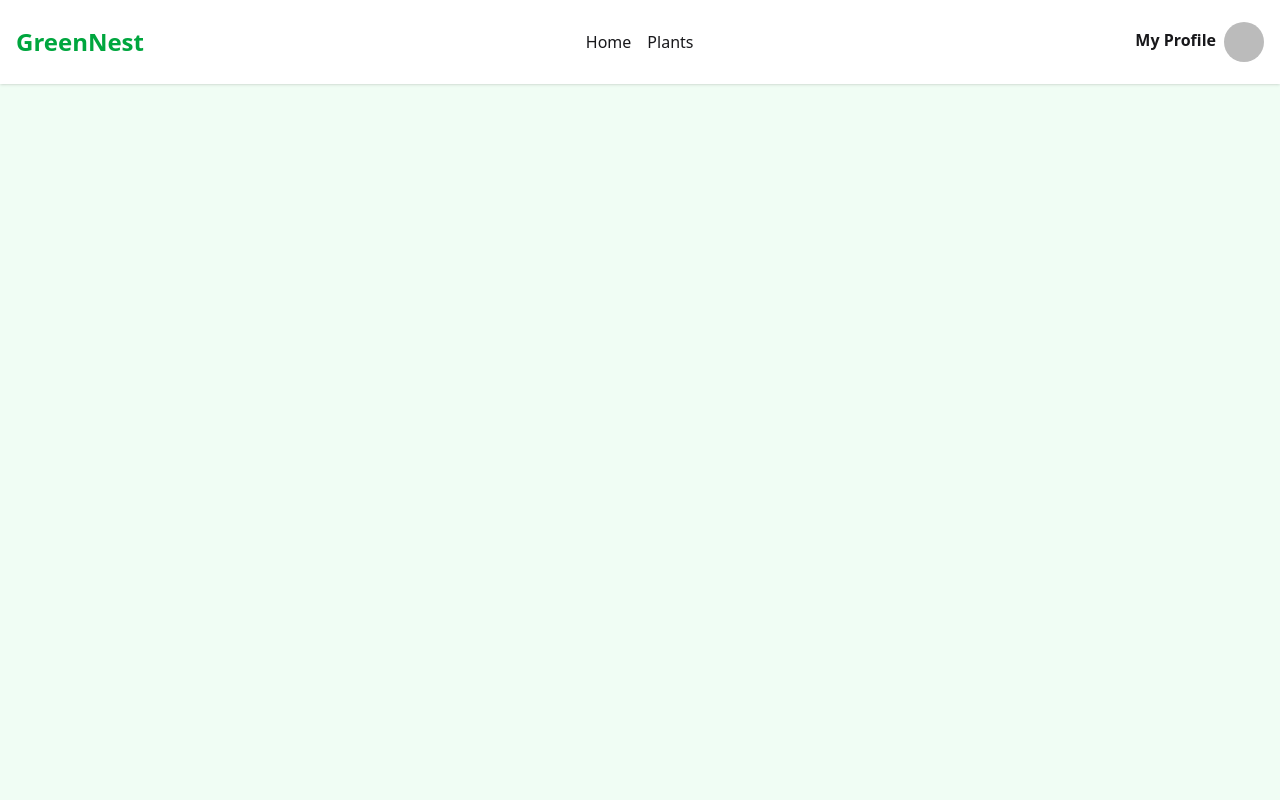
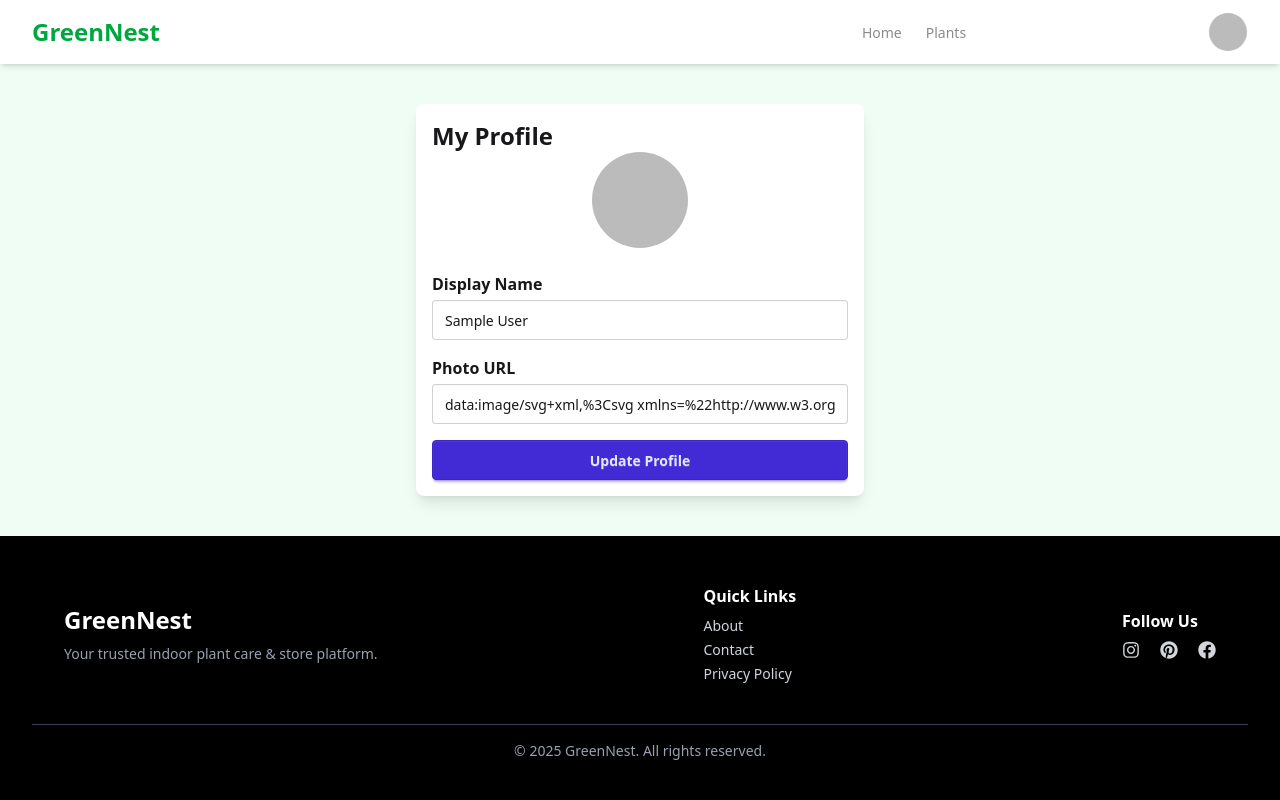
Before and after one commit to arifunnahar/green-nest, a React (Vite) app: page /myprofile in a window 1280 px wide. Shown: the top 800 px of the page. Built offline with nearby package versions, Linux system fonts and the light colour scheme; no server answers; sample sign-in values are in the browser's storage.

Commit message:
updated code

```diff
--- a/src/components/Navbar.jsx
+++ b/src/components/Navbar.jsx
@@ -16,107 +16,145 @@ const Navbar = () => {
   };
 
   return (
-    <nav className="flex items-center justify-between bg-base-100 shadow-sm p-4 relative">
-      {/* Logo */}
+    <div className="navbar bg-base-100 shadow-md px-4 md:px-8">
+
+      <div className="flex-1">
         <Link to="/" className="text-2xl font-bold text-green-600">
           GreenNest
         </Link>
+      </div>
 
-      {/* Links */}
-      <ul className="flex gap-4">
-        <li>
+      {/* Desktop*/}
+      <div className="hidden md:flex flex-1 justify-center">
+        <div className="tabs">
           <NavLink
             to="/"
             className={({ isActive }) =>
-              isActive ? "text-purple-600 underline" : "hover:underline"
+              isActive ? "tab tab-active" : "tab"
             }
           >
             Home
           </NavLink>
-        </li>
-        <li>
           <NavLink
             to="/plants"
             className={({ isActive }) =>
-              isActive ? "text-purple-600 underline" : "hover:underline"
+              isActive ? "tab tab-active" : "tab"
             }
           >
             Plants
           </NavLink>
-        </li>
-      </ul>
+        </div>
+      </div>
 
-      {/* Right side: User info  */}
-      <div className="flex items-center gap-4">
+      {/* Right side */}
+      <div className="flex-none flex items-center gap-4">
         {!user && (
-          <>
-            <Link to="/signin" className="btn btn-outline">
+          <div className="hidden md:flex gap-2">
+            <Link to="/signin" className="btn btn-outline btn-sm">
               Login
             </Link>
-            <Link to="/signup" className="btn btn-primary">
+            <Link to="/signup" className="btn btn-primary btn-sm">
               Signup
             </Link>
-          </>
+          </div>
         )}
 
         {user && (
-          <div className="relative">
-            {/* Avatar button */}
-            <button
+          <div className="dropdown dropdown-end">
+            <label
+              tabIndex={0}
+              className="btn btn-ghost btn-circle avatar"
               onClick={() => setShowProfile(!showProfile)}
-              className="flex items-center gap-2  focus:outline-none"
             >
-             <ul className="flex flex-col items-center gap-2 mt-3 mb-4">
-                  <li>
-
-                 <Link
-                        to="/myprofile"
-                        className="hover:text-purple-600 font-bold hover:underline"
-                        onClick={() => setShowProfile(false)}
-                      >
-                        My Profile
-                      </Link>
-                  </li>
-                </ul>
+              <div className="w-10 rounded-full">
                 <img
                   src={user.photoURL || "https://via.placeholder.com/40"}
                   alt={user.displayName || "User"}
-                className="w-10 h-10 rounded-full"
                 />
-
-            </button>
-
-            {/* Profile dropdown */}
+              </div>
+            </label>
             {showProfile && (
-              <div className="absolute right-0 mt-4 w-64 bg-base-100 shadow-lg rounded-lg p-4 z-50">
-                <div className="flex flex-col items-center mb-2">
-
-
-
+              <ul
+                tabIndex={0}
+                className="menu menu-compact dropdown-content mt-3 p-4 shadow bg-base-100 rounded-box w-52"
+              >
+                <li className="flex flex-col items-center mb-2">
                   <img
                     src={user.photoURL || "https://via.placeholder.com/80"}
                     alt={user.displayName || "User"}
                     className="w-20 h-20 rounded-full mb-2"
                   />
-
                   <h2 className="text-lg font-semibold">{user.displayName}</h2>
-                  <p className="text-gray-500">{user.email}</p>
-                </div>
-
-
-
-                <button
-                  onClick={handleSignOut}
-                  className="btn bg-green-600 text-white w-full"
-                >
-                  Sign Out
+                  <p className="text-gray-500 text-sm">{user.email}</p>
+                </li>
+                <li>
+                  <Link to="/myprofile" onClick={() => setShowProfile(false)}>
+                    My Profile
+                  </Link>
+                </li>
+                <li>
+                  <button onClick={handleSignOut} className="btn btn-green w-full">
+                    Logout
                   </button>
-              </div>
+                </li>
+              </ul>
             )}
           </div>
         )}
+
+        {/* Mobile dropdown */}
+        <div className="md:hidden dropdown dropdown-end">
+          <label tabIndex={0} className="btn btn-square btn-ghost">
+            <svg
+              xmlns="http://www.w3.org/2000/svg"
+              className="h-5 w-5"
+              fill="none"
+              viewBox="0 0 24 24"
+              stroke="currentColor"
+            >
+              <path strokeLinecap="round" strokeLinejoin="round" strokeWidth="2" d="M4 6h16M4 12h16M4 18h16" />
+            </svg>
+          </label>
+          <ul
+            tabIndex={0}
+            className="menu menu-compact dropdown-content mt-3 p-2 shadow bg-base-100 rounded-box w-52"
+          >
+            <li>
+              <NavLink to="/" onClick={() => setShowProfile(false)}>
+                Home
+              </NavLink>
+            </li>
+            <li>
+              <NavLink to="/plants" onClick={() => setShowProfile(false)}>
+                Plants
+              </NavLink>
+            </li>
+            {!user && (
+              <>
+                <li>
+                  <Link to="/signin">Login</Link>
+                </li>
+                <li>
+                  <Link to="/signup">Signup</Link>
+                </li>
+              </>
+            )}
+            {user && (
+              <>
+                <li>
+                  <Link to="/myprofile" onClick={() => setShowProfile(false)}>
+                    My Profile
+                  </Link>
+                </li>
+                <li>
+                  <button onClick={handleSignOut}>Logout</button>
+                </li>
+              </>
+            )}
+          </ul>
         </div>
-    </nav>
+      </div>
+    </div>
   );
 };
 
--- a/src/pages/MyProfile.jsx
+++ b/src/pages/MyProfile.jsx
@@ -1,14 +1,88 @@
+import React, { useContext, useState } from "react";
+import { AuthContext } from "../context/AuthContext";
+import { getAuth, updateProfile } from "firebase/auth";
+import { toast } from "react-toastify";
 
-import { AuthContext } from "../context/AuthContext";
+const MyProfile = () => {
+  const { user, setUser } = useContext(AuthContext);
+  const [displayName, setDisplayName] = useState(user?.displayName || "");
+  const [photoURL, setPhotoURL] = useState(user?.photoURL || "");
+  const [loading, setLoading] = useState(false);
+
+  const handleUpdateProfile = async () => {
+    const auth = getAuth();
+    const currentUser = auth.currentUser;
+
+    if (!currentUser) {
+      toast("No logged-in user found!");
+      return;
+    }
+
+    setLoading(true);
+    try {
+      await updateProfile(currentUser, {
+        displayName,
+        photoURL,
+      });
 
 
-const MyProfile = () => {
+      setUser({
+        ...currentUser,
+        displayName,
+        photoURL,
+      });
 
+      toast("Profile updated successfully!");
+    } catch (error) {
+      console.error("Error updating profile:", error);
+      toast("Error updating profile: " + error.message);
+    } finally {
+      setLoading(false);
+    }
+  };
 
   return (
-      <div className="min-h-screen">
+    <div className="max-w-md mx-auto p-4 mt-10 mb-10 shadow-lg  rounded-lg bg-base-100">
+      <h1 className="text-2xl font-bold ">My Profile</h1>
 
+      <div className="flex flex-col gap-4 ">
+        <div className="flex flex-col items-center">
+          <img
+            src={photoURL || "https://via.placeholder.com/100"}
+            alt={displayName || "User"}
+            className="w-24 h-24 rounded-full mb-2"
+          />
+        </div>
+
+        <div>
+          <label className="block mb-1 font-semibold">Display Name</label>
+          <input
+            type="text"
+            value={displayName}
+            onChange={(e) => setDisplayName(e.target.value)}
+            className="input input-bordered w-full"
+          />
+        </div>
+
+        <div>
+          <label className="block mb-1 font-semibold">Photo URL</label>
+          <input
+            type="text"
+            value={photoURL}
+            onChange={(e) => setPhotoURL(e.target.value)}
+            className="input input-bordered w-full"
+          />
+        </div>
+
+        <button
+          onClick={handleUpdateProfile}
+
+          className="btn btn-primary w-full"
+        >
+        Update Profile
+        </button>
       </div>
+    </div>
   );
 };
 
--- a/src/pages/Signin.jsx
+++ b/src/pages/Signin.jsx
@@ -25,6 +25,7 @@ const Signin = () => {
   const from = location.state?.from || "/";
 
 
+
   useEffect(() => {
     if (user) {
       navigate(from, { replace: true });
@@ -43,10 +44,7 @@ const Signin = () => {
         setLoading(false);
 
 
-        if (!res.user?.emailVerified) {
-          toast.error("Your email is not verified. You cannot login.");
-          return;
-        }
+
 
         //verified users can login
         setUser(res.user);
@@ -66,10 +64,7 @@ const Signin = () => {
       .then((res) => {
         setLoading(false);
 
-        if (!res.user?.emailVerified) {
-          toast.error("Your Google email is not verified. You cannot login.");
-          return;
-        }
+
 
         setUser(res.user);
         toast.success("Google signin successful");
@@ -124,7 +119,7 @@ const Signin = () => {
                 />
                 <span
                   onClick={() => setShow(!show)}
-                  className="absolute right-[25px] top-[35px] text-gray-400 cursor-pointer z-50"
+                  className="absolute right-[8px] top-[35px] text-gray-400 cursor-pointer z-50"
                 >
                   {show ? <FaEye /> : <IoEyeOff />}
                 </span>
--- a/src/privateRoute/PrivateRoute.jsx
+++ b/src/privateRoute/PrivateRoute.jsx
@@ -15,12 +15,16 @@ const PrivateRoute = ({ children }) => {
     );
   }
 
-  if (!user) {
+  if (user && user?.email) {
+    return children;
 
-    return <Navigate to="/signin" replace state={{ from: location.pathname }} />;
+
   }
+  return <Navigate to="/signin" replace state={{ from: location.pathname }} />;
 
-  return children;
+
+
+
 };
 
 export default PrivateRoute;
```
Lines whose indentation alone changed are shown as unchanged.
